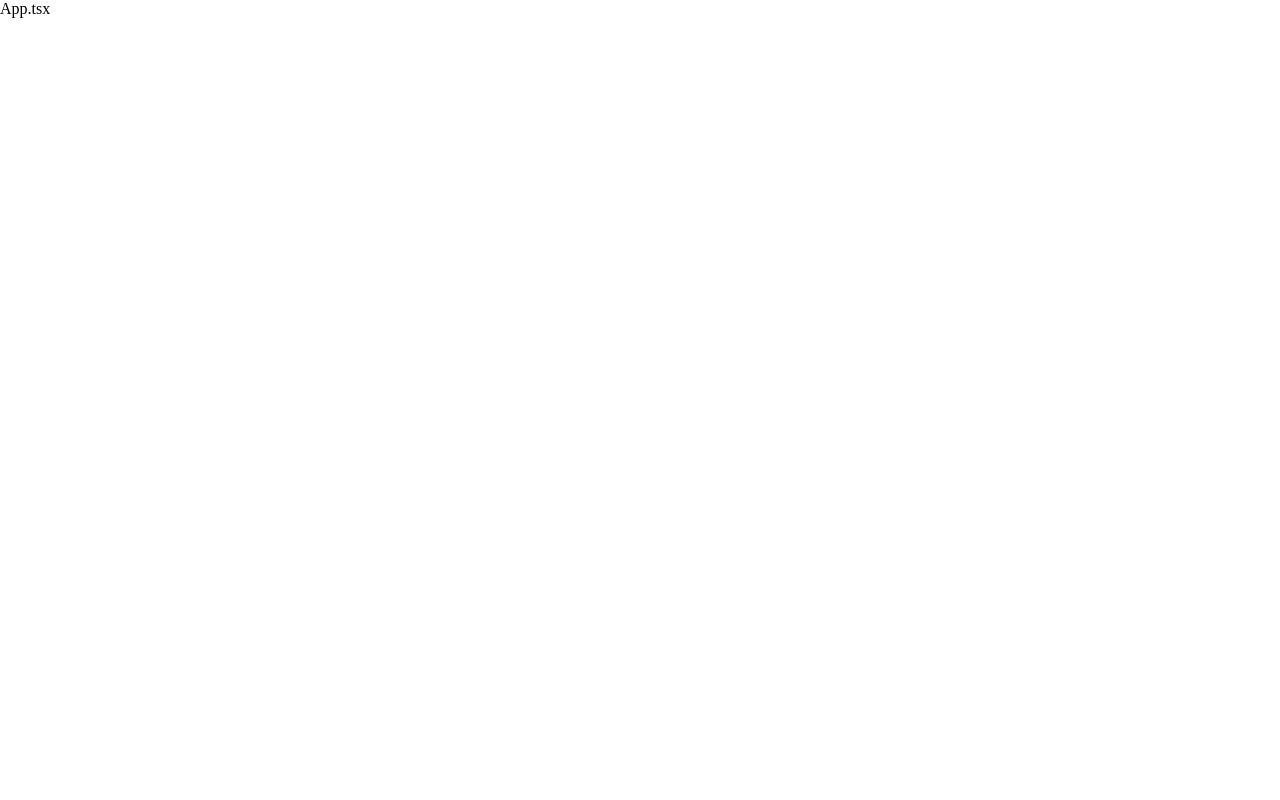
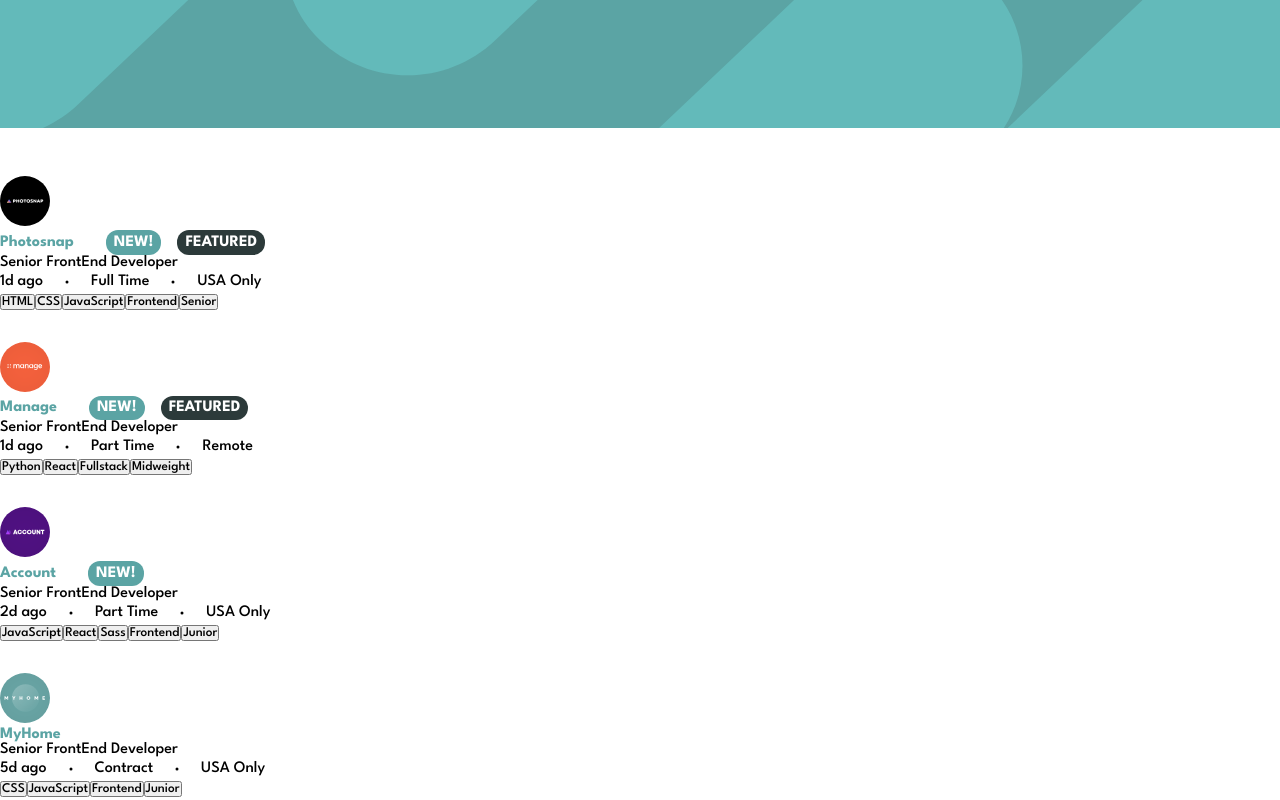
Before and after one commit to HIIfeanyichukwu/static-jobs-listing, a React (Vite) app: page / in a window 1280 px wide. Shown: the top 800 px of the page. Built offline with nearby package versions, Linux system fonts and the light colour scheme.

Commit message:
created and layed out components ->nxt styling

```diff
--- a/index.html
+++ b/index.html
@@ -3,7 +3,10 @@
   <head>
     <meta charset="UTF-8" />
     <meta name="viewport" content="width=device-width, initial-scale=1.0" />
-    <link rel="icon" type="image/png" sizes="32x32" href="./images/favicon-32x32.png">
+    <link rel="icon" type="image/png" sizes="32x32" href="./src/favicon-32x32.png">
+    <link rel="preconnect" href="https://fonts.googleapis.com">
+<link rel="preconnect" href="https://fonts.gstatic.com" crossorigin>
+<link href="https://fonts.googleapis.com/css2?family=League+Spartan:wght@500;700&display=swap" rel="stylesheet">
     <title>Frontend Mentor | Job Listings</title>
     <!-- Feel free to remove these styles or customise in your own stylesheet 👍 -->
     <style>
--- a/package.json
+++ b/package.json
@@ -8,8 +8,10 @@
     "preview": "vite preview"
   },
   "dependencies": {
+    "@types/styled-components": "^5.1.25",
     "react": "^18.0.0",
     "react-dom": "^18.0.0",
+    "react-icons": "^4.4.0",
     "styled-components": "^5.3.5"
   },
   "devDependencies": {
--- a/src/App.tsx
+++ b/src/App.tsx
@@ -1,12 +1,77 @@
 import { useState } from 'react'
-import './App.css'
+import './styles/App.css'
+import styled from 'styled-components'
+import bgbig from '/images/bg-header-desktop.svg';
+import bgsm from '/images/bg-header-mobile.svg';
+import data from '../public/data/data.json'
+import Jobs from './components/Jobs';
+
+interface Sorted  {
+  id : number;
+  company: string;
+  logo: string;
+  new: boolean;
+  featured: boolean;
+  position: string;
+  role: string;
+  level: string;
+  postedAt: string;
+  contract: string;
+  location: string;
+  languages: string[];
+  tools: string[];
+}
+
+const Container = styled.div`
+  inline-size: 100%;
+  min-block-size: 100vh;
+`
+const Banner = styled.div`
+  inline-size: 100%;
+  background-image: url(${bgsm});
+  background-size: cover;
+  background-color: hsl(180, 29%, 50%);
+  block-size: 10rem;
+  margin-block-end: 3rem;
+
+  @media (min-width: 1024px) {
+    background-image: url(${bgbig});
+    background-size: cover;
+    block-size: 8rem;
+  }
+`
+
 
 function App() {
-  const [count, setCount] = useState(0)
+  let sorted: Sorted[] = [];
+  const [jobs, setJobs] = useState(sorted.length > 0 ? sorted: data)
+  let jobs_map = jobs.map(entry => {
+    return (
+      <Jobs
+        key={entry.id}
+        id={entry.id}
+        contract={entry.contract}
+        dateAgo={entry.postedAt}
+        featured={entry.featured}
+        recent={entry.new}
+        location={entry.location}
+        logo={entry.logo}
+        name={entry.company}
+        languages={entry.languages}
+        tools={entry.tools}
+        role={entry.role}
+        level={entry.level}
+        setJobs={setJobs}
 
+      />
+    )
+  })
   return (
     <div className="App">
-      App.tsx
+      <Container>
+        <Banner aria-label='page banner image'></Banner>
+        {jobs_map}
+      </Container>
     </div>
   )
 }
--- /dev/null
+++ b/src/components/Company.tsx
@@ -0,0 +1,38 @@
+import React from 'react'
+import { New, Featured } from './components'
+import styled from 'styled-components'
+
+const Container = styled.div`
+  display: flex;
+  gap: 2rem;
+  align-items: center;
+  color: hsl(180, 29%, 50%);
+  font-weight: 700;
+  font-size: 1rem;
+
+  .specials {
+    display: flex;
+    align-items: center;
+    gap: 1rem;
+  }
+`
+
+interface Props {
+  name: string;
+  recent?: boolean;
+  featured?: boolean
+}
+
+const Company = ({name, recent, featured}: Props) => {
+  return (
+    <Container>
+      <span className="name">{name}</span>
+      <div className="specials">
+        {(recent) ? <New>New!</New>: null}
+        {(featured) ? <Featured>featured</Featured> : null}
+      </div>
+    </Container>
+  )
+}
+
+export default Company
--- /dev/null
+++ b/src/components/CompanyInfo.tsx
@@ -0,0 +1,37 @@
+import React, { Children, ReactNode } from 'react'
+import styled from 'styled-components'
+
+import { Details } from './Details'
+import Company from './Company'
+import { Position, Logo } from './components'
+
+const Container = styled.div`
+
+`
+
+interface Props {
+  name: string;
+  featured?: boolean;
+  recent?: boolean;
+  dateAgo: string;
+  location: string;
+  contract: string;
+  logo: string;
+}
+
+function CompanyInfo({logo, name, featured, recent, dateAgo, location, contract}: Props) {
+  return (
+    <Container>
+      <Logo>
+        <img src={logo} alt={`${name} company logo`} />
+      </Logo>
+      <section className="company-about-section">
+        <Company name={name} featured={featured} recent={recent}/>
+        <Position>Senior FrontEnd Developer</Position>
+        <Details dateAgo={dateAgo} contract={contract} location={location}/>
+      </section>
+    </Container>
+  )
+}
+
+export default CompanyInfo
--- /dev/null
+++ b/src/components/Details.tsx
@@ -0,0 +1,26 @@
+import React from 'react'
+import styled from 'styled-components'
+import {BsDot} from 'react-icons/bs'
+const Container = styled.div`
+  display: flex;
+  align-items: center;
+  line-height: 1.5;
+  gap: 1rem;
+`
+
+interface Props {
+  dateAgo: string;
+  contract: string;
+  location: string;
+}
+
+export const Details = ({dateAgo, contract, location}: Props) => {
+  return (
+    <Container>
+      <span className="dateAgo">{dateAgo}</span>
+      <BsDot/>
+      <span className="contract">{contract}</span> <BsDot/>
+      <span className="location">{location}</span>
+    </Container>
+  )
+}
--- /dev/null
+++ b/src/components/Jobs.tsx
@@ -0,0 +1,70 @@
+import React from 'react'
+import styled from 'styled-components'
+import CompanyInfo from './CompanyInfo'
+import Labels from './Labels'
+
+const Container = styled.div`
+    & + & {
+        margin-block-start: 2rem;
+    }
+    position: relative;
+`
+
+type Props = {
+    id: number;
+    contract: string;
+    dateAgo: string;
+    location: string;
+    logo: string;
+    name: string;
+    featured: boolean;
+    recent: boolean;
+    languages: string[];
+    tools: string[];
+    role: string;
+    level: string
+}
+
+
+
+interface AllProps extends Props  {
+    key: number;
+    setJobs:  React.Dispatch<React.SetStateAction<{
+        id: number;
+        company: string;
+        logo: string;
+        new: boolean;
+        featured: boolean;
+        position: string;
+        role: string;
+        level: string;
+        postedAt: string;
+        contract: string;
+        location: string;
+        languages: string[];
+        tools: string[];
+    }[]>>;
+}
+
+
+export default function Jobs(props: AllProps) {
+  return (
+    <Container>
+        <CompanyInfo
+            contract={props.contract}
+            dateAgo={props.dateAgo}
+            location={props.location}
+            logo={props.logo}
+            name={props.name}
+            featured={props.featured}
+            recent={props.recent}
+        />
+        <Labels
+            languages={props.languages}
+            level={props.level}
+            role={props.role}
+            tools={props.tools}
+        />
+    </Container>
+  )
+}
--- /dev/null
+++ b/src/components/Labels.tsx
@@ -0,0 +1,27 @@
+import React from 'react'
+import styled, { StyledComponent } from 'styled-components'
+import { Label } from './components'
+
+const Container = styled.div`
+
+`
+
+interface Props<T>{
+    languages: T[];
+    tools: T[];
+    role: T;
+    level: T;
+}
+
+export default function Labels({languages, tools, role, level}: Props<string>) {
+
+    let labels = [...languages, ...tools, role, level]
+    let labels_map: any[] = labels.map(label => {
+        return <Label key={label}>{label}</Label>
+    })
+  return (
+    <Container>
+        {labels_map}
+    </Container>
+  )
+}
--- /dev/null
+++ b/src/components/components.tsx
@@ -0,0 +1,44 @@
+import styled from "styled-components";
+
+export const Label = styled.button`
+
+    :hover {
+
+    }
+`
+
+export const New = styled.span`
+    background-color: hsl(180, 29%, 50%);
+    color: #fff;
+    text-transform: uppercase;
+    padding-inline: .5rem;
+    padding-block: .3rem;
+    border-radius: 12px;
+    font-size: 1rem;
+`
+
+export const Featured = styled.span`
+    background-color: hsl(180, 14%, 20%);
+    color: #fff;
+    text-transform: uppercase;
+    padding-inline: .5rem;
+    padding-block: .3rem ;
+    border-radius: 12px;
+    font-size: 1rem;
+`
+
+export const Logo = styled.figure`
+
+    img {
+        inline-size: 100%;
+    }
+
+    width: 50px;
+    height: auto;
+    /* position: absolute; */
+
+`
+
+export const Position = styled.span`
+
+`
--- a/src/main.tsx
+++ b/src/main.tsx
@@ -1,7 +1,7 @@
 import React from 'react'
 import ReactDOM from 'react-dom/client'
 import App from './App'
-import './index.css'
+import './styles/index.css'
 
 ReactDOM.createRoot(document.getElementById('root')!).render(
   <React.StrictMode>
--- a/src/index.css
+++ b/src/styles/index.css
@@ -4,4 +4,5 @@
   margin: 0;
   padding: 0;
   box-sizing: border-box;
+  font-family: "League Spartan", sans-serif;
 }
```
Also changed, not shown: src/styles/App.css (added), 1 other file (tests, documents, lock files or other folders).
